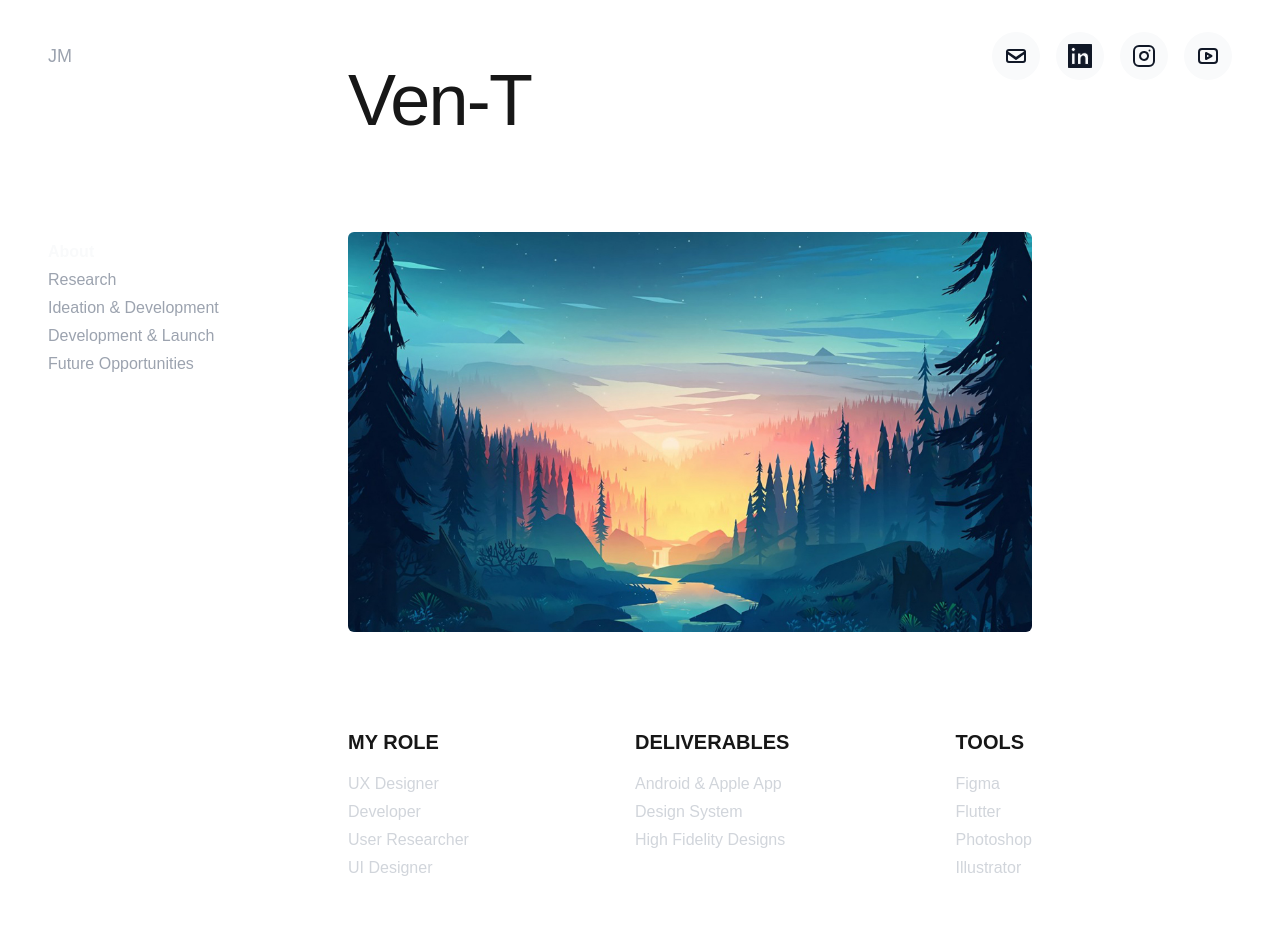
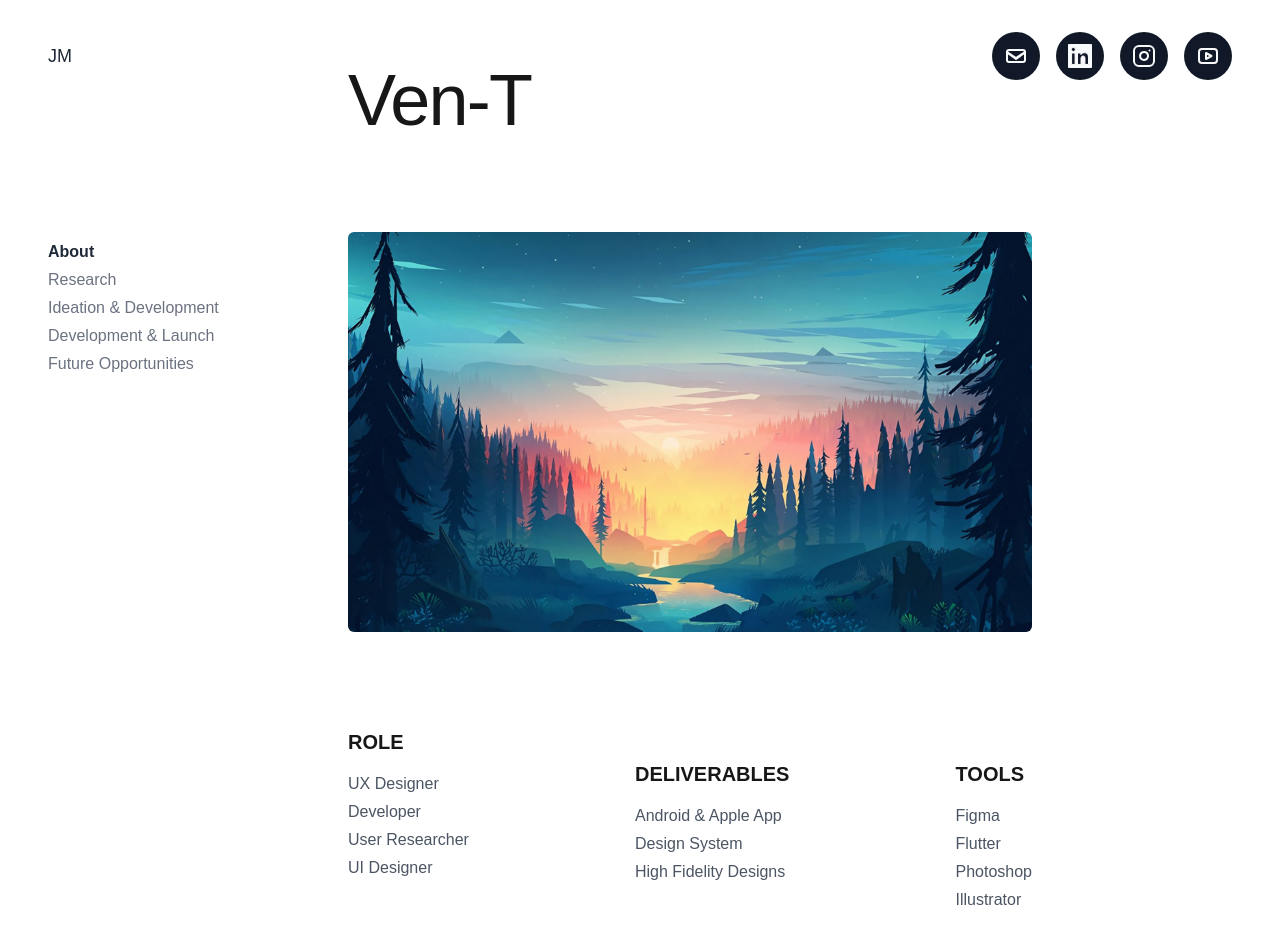
Before and after one commit to Thysreg/mac-portfolio, a Next.js app: page /vent in a window 1280 px wide. Shown: the top 952 px of the page. Built offline with nearby package versions, Linux system fonts and the light colour scheme.

Commit message:
Light mode fixes

```diff
--- a/app/globals.css
+++ b/app/globals.css
@@ -41,7 +41,7 @@ p {
 }
 
 .chip {
-  @apply rounded-full border py-0.5 px-2.5 text-center transition-all shadow-sm border-gray-50 text-sm uppercase text-gray-50;
+  @apply rounded-full border py-0.5 px-2.5 text-center transition-all shadow-sm border-gray-900 dark:border-gray-50 text-sm uppercase text-gray-900 dark:text-gray-50;
 }
 
 .projectSection {
--- a/components/icon_instagram.tsx
+++ b/components/icon_instagram.tsx
@@ -4,11 +4,11 @@ function IconInstagram() {
     <a
         href="https://www.instagram.com/mccarron.caicoya/"
         target="blank"
-        className="flex items-center justify-center w-12 h-12 bg-gray-50 rounded-full hover:bg-gray-300"
+        className="flex items-center justify-center w-12 h-12 rounded-full bg-gray-900 dark:bg-gray-50  hover:bg-gray-500 dark:hover:bg-gray-300"
     >
         <svg
             xmlns="http://www.w3.org/2000/svg"
-            className="w-6 h-6  stroke-gray-900"
+            className="w-6 h-6  stroke-gray-50 dark:stroke-gray-900"
             fill="none"
             viewBox="0 0 24 24"
             strokeWidth="2"
--- a/components/icon_linkedin.tsx
+++ b/components/icon_linkedin.tsx
@@ -5,11 +5,11 @@ function IconLinkedin() {
     <a
         href="https://www.linkedin.com/in/jaime-mccarron/"
         target="blank"
-        className="flex items-center justify-center w-12 h-12 bg-gray-50 rounded-full hover:bg-gray-300"
+        className="flex items-center justify-center w-12 h-12 rounded-full bg-gray-900 dark:bg-gray-50  hover:bg-gray-500 dark:hover:bg-gray-300"
     >
         <svg
             xmlns="http://www.w3.org/2000/svg"
-            className="w-6 h-6 text-gray-900 stroke-gray-900"
+            className="w-6 h-6 text-gray-50 dark:text-gray-900 stroke-gray-50 dark:stroke-gray-900"
             fill="currentColor"
             viewBox="0 0 24 24"
         >
--- a/components/icon_mail.tsx
+++ b/components/icon_mail.tsx
@@ -4,11 +4,11 @@ function IconMail() {
         <a
             href="mailto:jaimemccarron@gmail.com"
             target="blank"
-            className="flex items-center justify-center w-12 h-12 bg-gray-50 rounded-full hover:bg-gray-300"
+            className="flex items-center justify-center w-12 h-12 rounded-full bg-gray-900 dark:bg-gray-50  hover:bg-gray-500 dark:hover:bg-gray-300"
         >
             <svg
                 xmlns="http://www.w3.org/2000/svg"
-                className="w-6 h-6 stroke-gray-900"
+                className="w-6 h-6 stroke-gray-50 dark:stroke-gray-900"
                 fill="none"
                 viewBox="0 0 24 24"
                 strokeWidth="2"
--- a/components/icon_youtube.tsx
+++ b/components/icon_youtube.tsx
@@ -3,11 +3,11 @@ function IconYoutube() {
     <a
         href="https://www.youtube.com/@thysreg"
         target="blank"
-        className="flex items-center justify-center w-12 h-12 bg-gray-50 rounded-full hover:bg-gray-30"
+        className="flex items-center justify-center w-12 h-12 rounded-full bg-gray-900 dark:bg-gray-50  hover:bg-gray-500 dark:hover:bg-gray-300"
     >
         <svg
                 xmlns="http://www.w3.org/2000/svg"
-                className="w-6 h-6  stroke-gray-900"
+                className="w-6 h-6  stroke-gray-50 dark:stroke-gray-900"
                 fill="none"
                 viewBox="0 0 24 24"
                 strokeWidth="2"
--- a/components/nav.tsx
+++ b/components/nav.tsx
@@ -23,10 +23,10 @@ const Nav = ({sections = [] }: MenuProps) => {
   };
 
   return (
-    <nav className="flex-no-wrap fixed top-0 z-10 flex w-full items-center justify-between text-gray-50 px-4 md:px-12 my-8">
+    <nav className="flex-no-wrap fixed top-0 z-10 flex w-full items-center justify-between text-gray-800 dark:text-gray-50 px-4 md:px-12 my-8">
 <a
   href="./"
-  className="relative inline-block text-lg text-gray-400 group overflow-hidden"
+  className="relative inline-block text-lg text-gray-800 dark:text-gray-400 group overflow-hidden"
 >
   {/* Visible text */}
   <span
@@ -56,7 +56,7 @@ const Nav = ({sections = [] }: MenuProps) => {
             {!isMenuOpen && (
               <button
                 onClick={() => setIsMenuOpen(true)}
-                className="text-gray-50"
+                className="text-gray-900 dark:text-gray-50"
                 aria-label="Open Menu"
                 >
                   <HiOutlineMenuAlt4 size={20}/>
@@ -88,7 +88,7 @@ const Nav = ({sections = [] }: MenuProps) => {
               ))}
               </div>
               {/* Social Icons for Mobile */}
-              <div className="flex flex-col space-y-4">
+              <div className="flex flex-row space-x-4">
                 <IconMail />
                 <IconLinkedin />
                 <IconInstagram />
--- a/components/project.tsx
+++ b/components/project.tsx
@@ -33,7 +33,7 @@ function Project({project = "", chip1 = "", chip2 = "", chip3 = "", chip4 = "",
               </div>
 
                 <div className="hidden md:block">
-                  <div className="bg-gray-50 text-xl rounded-sm px-4 py-1 text-center text-gray-900 whitespace-nowrap">
+                  <div className="bg-gray-800 dark:bg-gray-50 text-xl rounded-sm px-4 py-1 text-center text-gray-50 dark:text-gray-900 whitespace-nowrap">
                     View work
                   </div>
                 </div>
@@ -44,13 +44,13 @@ function Project({project = "", chip1 = "", chip2 = "", chip3 = "", chip4 = "",
           <Image
             src={src}
             fill
-            className=" rounded-lg object-cover"
+            className=" rounded-md object-cover"
             alt={alt}
             priority
           />
         </div>
         {/* Mobile button */}
-        <div className="md:hidden mt-4 bg-gray-50 text-xl rounded-sm px-8 py-1 text-center text-gray-900">
+        <div className="md:hidden mt-4 bg-gray-800 dark:bg-gray-50 text-xl rounded-sm px-8 py-1 text-center text-gray-50 dark:text-gray-900">
           View work
         </div>
     </Link>
--- a/components/project_overview.tsx
+++ b/components/project_overview.tsx
@@ -21,12 +21,12 @@ interface ProjectColumns {
 
 function ProjectOverview({role1, role2, role3, role4, deliverable1, deliverable2, deliverable3, deliverable4, tool1, tool2, tool3, tool4 }:ProjectColumns) {
   return (
-    <div className='flex flex-row justify-between'>
-        <div className='flex flex-col space-y-4'>
+    <div className='flex flex-col md:flex-row justify-between space-y-8 text-nowrap'>
+        <div className='flex flex-col space-y-2 md:space-y-4'>
             <h3 className='text-xl'>
-                <b>MY ROLE</b>
+                <b>ROLE</b>
             </h3>
-            <div className='space-y-1 text-gray-300'>
+            <div className='space-y-1 text-gray-600 dark:text-gray-300'>
                 <p>{role1}</p>
                 <p>{role2}</p>
                 <p>{role3}</p>
@@ -34,11 +34,11 @@ function ProjectOverview({role1, role2, role3, role4, deliverable1, deliverable2
             </div>
 
         </div>
-        <div className='flex flex-col space-y-4'>
+        <div className='flex flex-col space-y-2 md:space-y-4'>
             <h3 className='text-xl'>
                 <b>DELIVERABLES</b>
             </h3>
-            <div className='space-y-1 text-gray-300'>
+            <div className='space-y-1 text-gray-600 dark:text-gray-300'>
             <p>{deliverable1}</p>
             <p>{deliverable2}</p>
             <p>{deliverable3}</p>
@@ -46,11 +46,11 @@ function ProjectOverview({role1, role2, role3, role4, deliverable1, deliverable2
             </div>
         </div>
 
-        {/* <div className='flex flex-col space-y-4'>
+        {/* <div className='flex flex-col space-y-2 md:space-y-4'>
             <h3 className='text-xl'>
                 <b>TEAM</b>
             </h3>
-            <div className='space-y-1 text-gray-300'>
+            <div className='space-y-1 text-gray-600 dark:text-gray-300'>
             <p>{team1}</p>
             <p>{team2}</p>
             <p>{team3}</p>
@@ -58,11 +58,11 @@ function ProjectOverview({role1, role2, role3, role4, deliverable1, deliverable2
             </div>
         </div> */}
 
-        <div className='flex flex-col space-y-4'>
+        <div className='flex flex-col space-y-2 md:space-y-4'>
             <h3 className='text-xl'>
                 <b>TOOLS</b>
             </h3>
-            <div className='space-y-1 text-gray-300'>
+            <div className='space-y-1 text-gray-600 dark:text-gray-300'>
             <p>{tool1}</p>
             <p>{tool2}</p>
             <p>{tool3}</p>
--- a/components/scroll_to_top.tsx
+++ b/components/scroll_to_top.tsx
@@ -36,7 +36,7 @@ const ScrollToTop: React.FC = () => {
         <button
           onClick={scrollToTop}
           aria-label="Scroll to Top"
-          className="fixed bottom-8 right-4 md:right-16 bg-gray-50 text-gray-950 p-2 rounded-full shadow-lg hover:bg-gray-700 transition-all"
+          className="fixed bottom-8 right-4 md:right-16 bg-gray-900 dark:bg-gray-50 text-gray-50 dark:text-gray-950 p-2 rounded-full shadow-lg hover:bg-gray-500 dark:hover:bg-gray-700 transition-all"
         >
           <FaArrowUp size={20} />
         </button>
--- a/components/side_nav.tsx
+++ b/components/side_nav.tsx
@@ -45,8 +45,8 @@ function SideNav({sections=[]}: SideNavProps) {
           <button
             key={section}
             onClick={() => handleScroll(section)}
-            className={`text-gray-400 hover:text-gray-50 ${
-              activeSection === section ? "font-bold text-gray-50" : ""
+            className={`text-gray-500 dark:text-gray-400 hover:text-gray-900 dark:hover:text-gray-50 ${
+              activeSection === section ? "font-bold text-gray-800 dark:text-gray-50" : ""
             }`}
             >
             {section}
```
Also changed, not shown: app/vent/page.tsx (+4 -4 lines), components/intro_section.tsx (+4 -4 lines).
